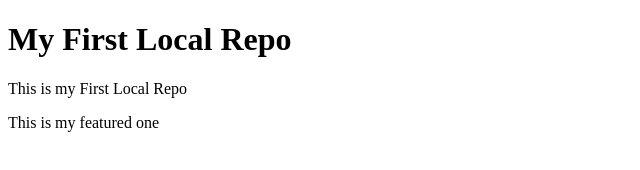
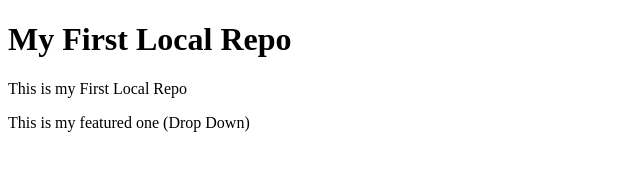
Before and after one commit to m-haris-dev/localrepo, a plain HTML site: page index.html in a window 1280 px wide. Shown: the whole page, without its empty margins (0-640 px from the left). Drawn offline with Linux system fonts and the light colour scheme.

Commit message:
Dropdown Add

```diff
--- a/index.html
+++ b/index.html
@@ -8,6 +8,6 @@
 <body>
     <h1>My First Local Repo</h1>
     <p class="">This is my First Local Repo</p>
-    <p>This is my featured one</p>
+    <p>This is my featured one (Drop Down)</p>
 </body>
 </html>
```
